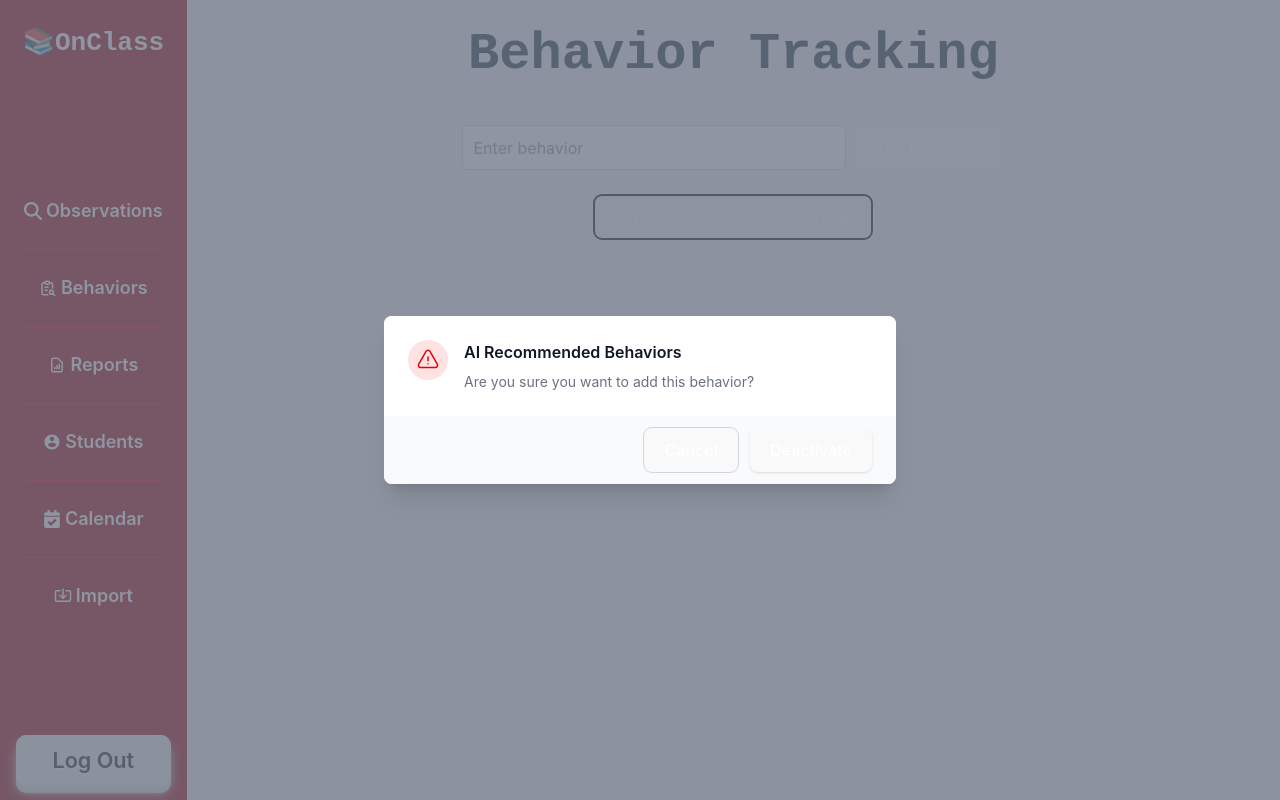
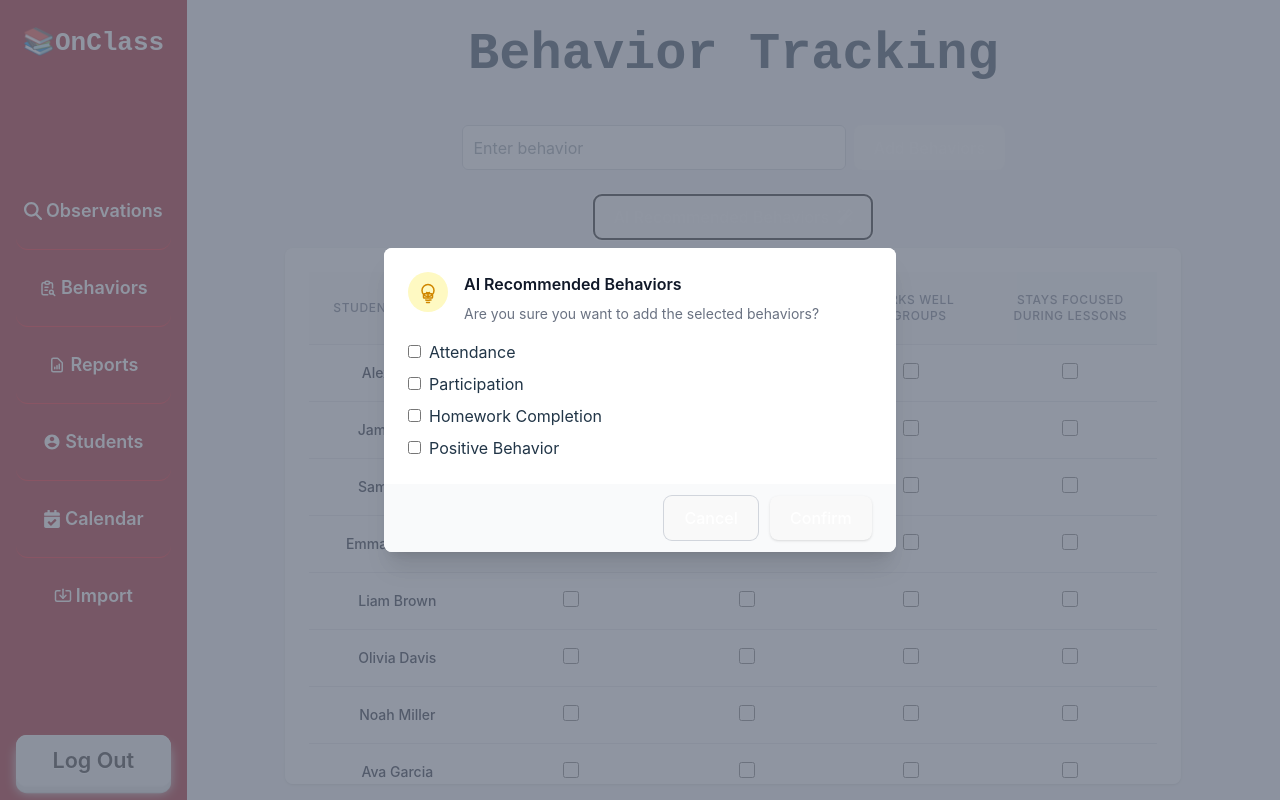
Before and after one commit to glowiep/Fullstack-FastAPI, a React (Vite) app in the folder frontend/: page /behaviors in a window 1280 px wide. Both pictures are taken after a click on the button "AI Recommended Behaviors". Built offline with nearby package versions, Linux system fonts and the light colour scheme.

Commit message:
Update Behaviors page

```diff
--- /dev/null
+++ b/frontend/src/components/BehaviorTrackingTable.tsx
@@ -0,0 +1,110 @@
+import { useState } from 'react';
+
+const BehaviorTrackingTable = () => {
+    const [students] = useState([
+        { id: 1, name: 'Alex Smith', grade: '5th' },
+        { id: 2, name: 'Jamie Chen', grade: '5th' },
+        { id: 3, name: 'Sam Wilson', grade: '5th' },
+        { id: 4, name: 'Emma Johnson', grade: '5th' },
+        { id: 5, name: 'Liam Brown', grade: '5th' },
+        { id: 6, name: 'Olivia Davis', grade: '5th' },
+        { id: 7, name: 'Noah Miller', grade: '5th' },
+        { id: 8, name: 'Ava Garcia', grade: '5th' },
+        { id: 9, name: 'William Martinez', grade: '5th' },
+        { id: 10, name: 'Sophia Rodriguez', grade: '5th' },
+        { id: 11, name: 'James Hernandez', grade: '5th' },
+        { id: 12, name: 'Isabella Lopez', grade: '5th' },
+        { id: 13, name: 'Benjamin Gonzalez', grade: '5th' },
+        { id: 14, name: 'Mia Wilson', grade: '5th' },
+        { id: 15, name: 'Elijah Anderson', grade: '5th' },
+        { id: 16, name: 'Charlotte Thomas', grade: '5th' },
+        { id: 17, name: 'Lucas Taylor', grade: '5th' },
+        { id: 18, name: 'Amelia Moore', grade: '5th' },
+        { id: 19, name: 'Mason Jackson', grade: '5th' },
+        { id: 20, name: 'Harper Lee', grade: '5th' },
+        { id: 21, name: 'Ethan White', grade: '5th' },
+        { id: 22, name: 'Evelyn Harris', grade: '5th' },
+        { id: 23, name: 'Logan Clark', grade: '5th' },
+    ]);
+
+  const [behaviors] = useState([
+    'Raises hand before speaking',
+    'Completes homework on time',
+    'Works well in groups',
+    'Stays focused during lessons'
+  ]);
+
+  const [trackingData, setTrackingData] = useState<TrackingData>(
+    students.reduce((acc, student) => ({
+      ...acc,
+      [student.id]: behaviors.reduce((behaviorAcc, behavior) => ({
+        ...behaviorAcc,
+        [behavior]: false
+      }), {})
+    }), {})
+  );
+
+interface TrackingData {
+    [studentId: number]: {
+        [behavior: string]: boolean;
+    };
+}
+
+const toggleBehavior = (studentId: number, behavior: string) => {
+    setTrackingData((prev: TrackingData) => ({
+        ...prev,
+        [studentId]: {
+            ...prev[studentId],
+            [behavior]: !prev[studentId][behavior]
+        }
+    }));
+};
+
+  return (
+    <div className="w-full mb-4 max-w-4xl bg-white rounded-lg shadow p-6 overflow-y-auto">
+      <div className="overflow-x-auto">
+        <table className="min-w-full divide-y divide-gray-200">
+          <thead className="bg-gray-50">
+            <tr>
+              <th className="px-6 py-3 text-left text-xs font-medium text-gray-500 uppercase tracking-wider">
+                Student Name
+              </th>
+              {behaviors.map(behavior => (
+                <th
+                  key={behavior}
+                  className="px-6 py-3 text-center text-xs font-medium text-gray-500 uppercase tracking-wider"
+                >
+                  {behavior}
+                </th>
+              ))}
+            </tr>
+          </thead>
+          <tbody className="bg-white divide-y divide-gray-200">
+            {students.map(student => (
+              <tr key={student.id} className="hover:bg-gray-50">
+                <td className="px-6 py-4 whitespace-nowrap text-sm font-medium text-gray-900">
+                  {student.name}
+                </td>
+                {behaviors.map(behavior => (
+                  <td
+                    key={`${student.id}-${behavior}`}
+                    className="px-6 py-4 whitespace-nowrap text-center"
+                  >
+                    <input
+                      type="checkbox"
+                      checked={trackingData[student.id][behavior]}
+                      onChange={() => toggleBehavior(student.id, behavior)}
+                      className="w-4 h-4 text-blue-600 border-gray-300 rounded focus:ring-blue-500"
+                    />
+                  </td>
+                ))}
+              </tr>
+            ))}
+          </tbody>
+        </table>
+      </div>
+    </div>
+  );
+};
+
+export default BehaviorTrackingTable;
--- a/frontend/src/components/Modal.tsx
+++ b/frontend/src/components/Modal.tsx
@@ -1,16 +1,29 @@
 import { motion, AnimatePresence } from "framer-motion";
-import { FC } from "react";
+import { FC, useState } from "react";
 
 type ModalProps = {
   isOpen: boolean;
   onClose: () => void;
   title?: string;
   description?: string;
-  onConfirm?: () => void;
+  onConfirm?: (selectedMetrics: string[]) => void;
 };
 
 const Modal: FC<ModalProps> = ({ isOpen, onClose, title, description, onConfirm }) => {
+  const [selectedMetrics, setSelectedMetrics] = useState<string[]>([]);
+
   if (!isOpen) return null;
+
+  const handleCheckboxChange = (metric: string) => {
+    setSelectedMetrics((prev) =>
+      prev.includes(metric) ? prev.filter((m) => m !== metric) : [...prev, metric]
+    );
+  };
+
+  const handleConfirm = () => {
+    onConfirm?.(selectedMetrics);
+    onClose();
+  };
 
   return (
     <AnimatePresence>
@@ -34,9 +47,9 @@ const Modal: FC<ModalProps> = ({ isOpen, onClose, title, description, onConfirm
         >
           <div className="bg-white p-6">
             <div className="flex items-start">
-              <div className="flex size-12 shrink-0 items-center justify-center rounded-full bg-red-100 sm:size-10">
+            <div className="flex size-12 shrink-0 items-center justify-center rounded-full bg-yellow-100 sm:size-10">
                 <svg
-                  className="size-6 text-red-600"
+                    className="size-6 text-yellow-600"
                     fill="none"
                     viewBox="0 0 24 24"
                     strokeWidth="1.5"
@@ -45,22 +58,63 @@ const Modal: FC<ModalProps> = ({ isOpen, onClose, title, description, onConfirm
                     <path
                     strokeLinecap="round"
                     strokeLinejoin="round"
-                    d="M12 9v3.75m-9.303 3.376c-.866 1.5.217 3.374 1.948 3.374h14.71c1.73 0 2.813-1.874 1.948-3.374L13.949 3.378c-.866-1.5-3.032-1.5-3.898 0L2.697 16.126ZM12 15.75h.007v.008H12v-.008Z"
+                    d="M12 18v-5.25m0 0a6.01 6.01 0 0 0 1.5-.189m-1.5.189a6.01 6.01 0 0 1-1.5-.189m3.75 7.478a12.06 12.06 0 0 1-4.5 0m3.75 2.383a14.406 14.406 0 0 1-3 0m3-2.383h.008v.008H15v-.008ZM8.25 18a.75.75 0 0 1-.75-.75V14.5a.75.75 0 0 1 .75-.75h7.5a.75.75 0 0 1 .75.75v2.75a.75.75 0 0 1-.75.75h-7.5ZM6 10.5a6 6 0 1 1 12 0 6 6 0 0 1-12 0Z"
                     />
                 </svg>
             </div>
               <div className="ml-4 text-left">
                 <h3 className="text-base font-semibold text-gray-900">{title || "Deactivate account"}</h3>
-                <p className="mt-2 text-sm text-gray-500">{description || "Are you sure you want to add this behavior?"}</p>
+                <p className="mt-2 text-sm text-gray-500">{description || "Are you sure you want to add the selected behaviors?"}</p>
               </div>
             </div>
+
+            {/* Checkboxes for behavior tracking metrics */}
+            <div className="mt-4 space-y-2">
+              <label className="flex items-center">
+                <input
+                  type="checkbox"
+                  checked={selectedMetrics.includes("attendance")}
+                  onChange={() => handleCheckboxChange("attendance")}
+                  className="mr-2"
+                />
+                Attendance
+              </label>
+              <label className="flex items-center">
+                <input
+                  type="checkbox"
+                  checked={selectedMetrics.includes("participation")}
+                  onChange={() => handleCheckboxChange("participation")}
+                  className="mr-2"
+                />
+                Participation
+              </label>
+              <label className="flex items-center">
+                <input
+                  type="checkbox"
+                  checked={selectedMetrics.includes("homework")}
+                  onChange={() => handleCheckboxChange("homework")}
+                  className="mr-2"
+                />
+                Homework Completion
+              </label>
+              <label className="flex items-center">
+                <input
+                  type="checkbox"
+                  checked={selectedMetrics.includes("behavior")}
+                  onChange={() => handleCheckboxChange("behavior")}
+                  className="mr-2"
+                />
+                Positive Behavior
+              </label>
             </div>
+          </div>
+
           <div className="bg-gray-50 px-6 py-3 flex flex-row-reverse">
             <button
-              onClick={onConfirm}
+              onClick={handleConfirm}
               className="inline-flex justify-center rounded-md bg-red-600 px-4 py-2 text-sm font-semibold text-white shadow hover:bg-red-500"
             >
-              Deactivate
+              Confirm
             </button>
             <button
               onClick={onClose}
--- a/frontend/src/sections/Behaviors.tsx
+++ b/frontend/src/sections/Behaviors.tsx
@@ -4,6 +4,7 @@ import Modal from '../components/Modal';
 import api from '../api/axios';
 
 import Sidebar from "../components/Sidebar";
+import BehaviorTrackingTable from '../components/BehaviorTrackingTable';
 
 const BehaviorsSection = () => {
     const [behaviorInput, setBehaviorInput] = useState("");
@@ -73,6 +74,7 @@ const BehaviorsSection = () => {
                         <FaMagic />
                     </button>
                 </div>
+                <BehaviorTrackingTable />
             </div>
         </div>
     )
```
Lines whose indentation alone changed are shown as unchanged.
